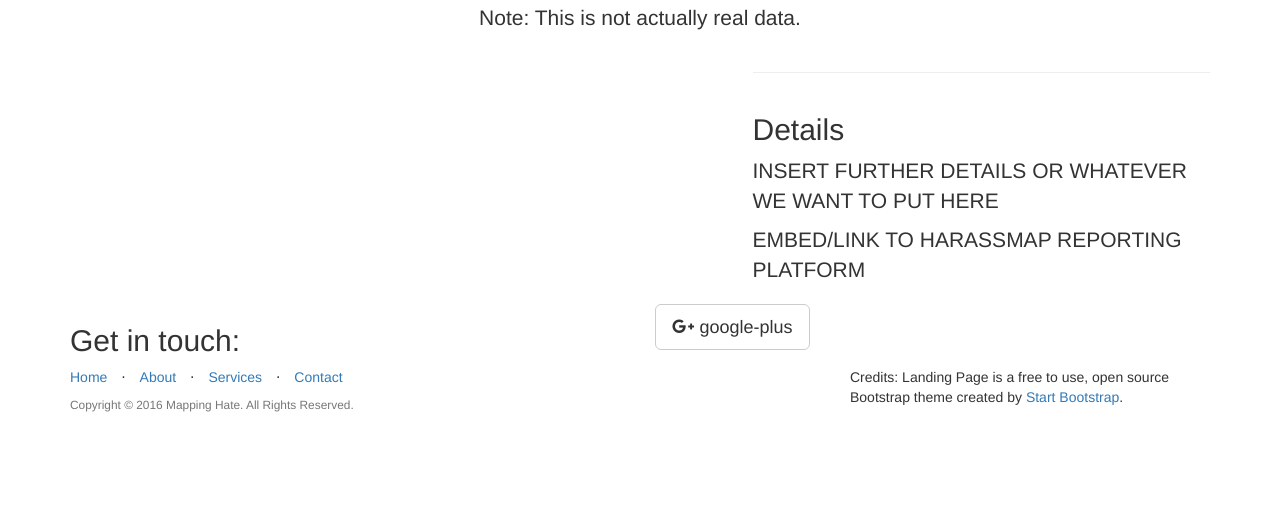
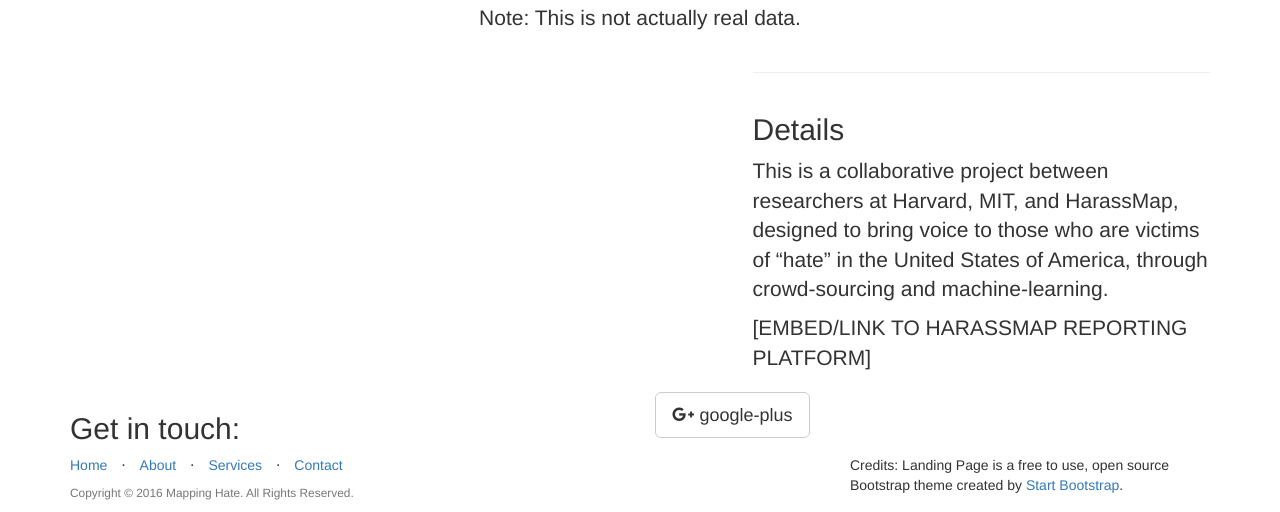
Before and after one commit to mappinghate/mappinghate.github.io, a Jekyll site: the page built from _posts/2016-11-12-details.md, in a window 1280 px wide and 900 px high, scrolled down 514 px, cut to the strip 388-900 px from the top of the window. Built offline with Jekyll 4.4.1, drawn with Linux system fonts in a browser that asks for light colours; nearby versions of some CDN libraries; library files that are not in the unit come from our copies; before the commit the page ends 1326 px from its top, so only the background shows below that.

Commit message:
updated details section to include affiliations

```diff
--- a/_posts/2016-11-12-details.md
+++ b/_posts/2016-11-12-details.md
@@ -6,6 +6,6 @@ title: Details
 description: |
 ---
 
-INSERT FURTHER DETAILS OR WHATEVER WE WANT TO PUT HERE
+This is a collaborative project between researchers at Harvard, MIT, and HarassMap, designed to bring voice to those who are victims of "hate" in the United States of America, through crowd-sourcing and machine-learning.
 
-EMBED/LINK TO HARASSMAP REPORTING PLATFORM
+[EMBED/LINK TO HARASSMAP REPORTING PLATFORM]
```
Also changed, not shown: 3 other files.
